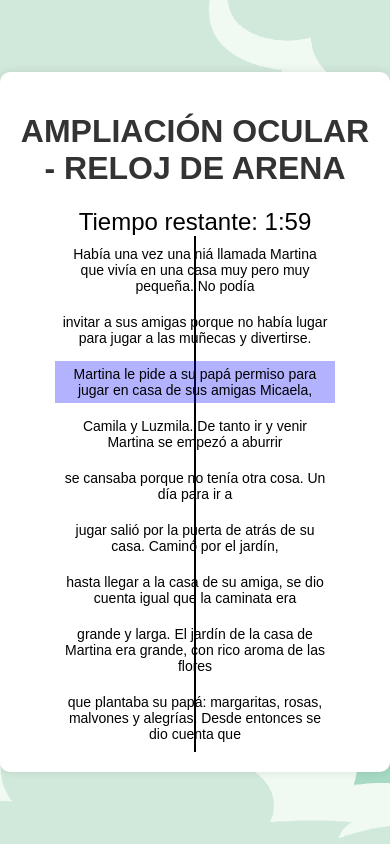
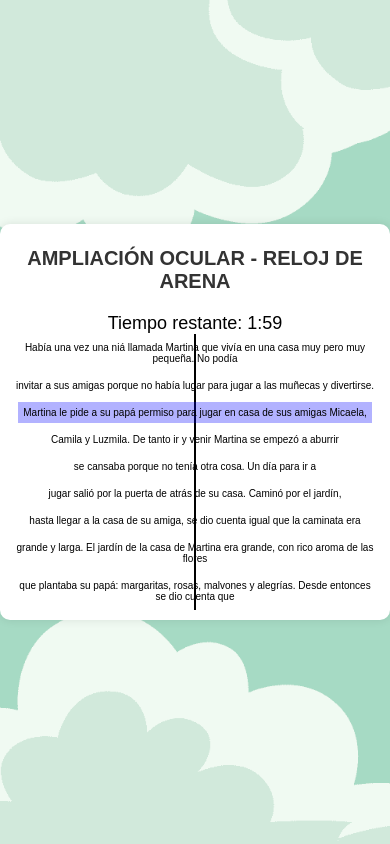
Before and after one commit to BreidysG/Ejercicio32LR, a plain HTML site: page index.html in a window 390 px wide. Both pictures are taken after a click on the button "Iniciar". Drawn offline with Linux system fonts and the light colour scheme.

Commit message:
Estilos responsivos buenos

```diff
--- a/styles.css
+++ b/styles.css
@@ -104,3 +104,72 @@ button:hover {
     background-color: black; /* Color de la línea vertical */
     transform: translateX(-50%); /* Centrar la línea */
 }
+/* Media queries para hacer que el diseño sea responsive */
+
+/* Para tablets y pantallas medianas */
+@media (max-width: 768px) {
+    .container {
+        max-width: 90%;
+        padding: 15px;
+    }
+
+    h1 {
+        font-size: 24px;
+    }
+
+    p {
+        font-size: 14px;
+    }
+
+    button {
+        padding: 8px 16px;
+        font-size: 14px;
+    }
+
+    #timer {
+        font-size: 20px;
+    }
+
+    .triangle-container {
+        width: 90%;
+    }
+
+    .line {
+        font-size: 12px;
+        margin: 4px 0;
+    }
+}
+
+/* Para dispositivos móviles */
+@media (max-width: 480px) {
+    .container {
+        max-width: 95%;
+        padding: 10px;
+    }
+
+    h1 {
+        font-size: 20px;
+    }
+
+    p {
+        font-size: 12px;
+    }
+
+    button {
+        padding: 6px 12px;
+        font-size: 12px;
+    }
+
+    #timer {
+        font-size: 18px;
+    }
+
+    .triangle-container {
+        width: 100%;
+    }
+
+    .line {
+        font-size: 10px;
+        margin: 3px 0;
+    }
+}
```
